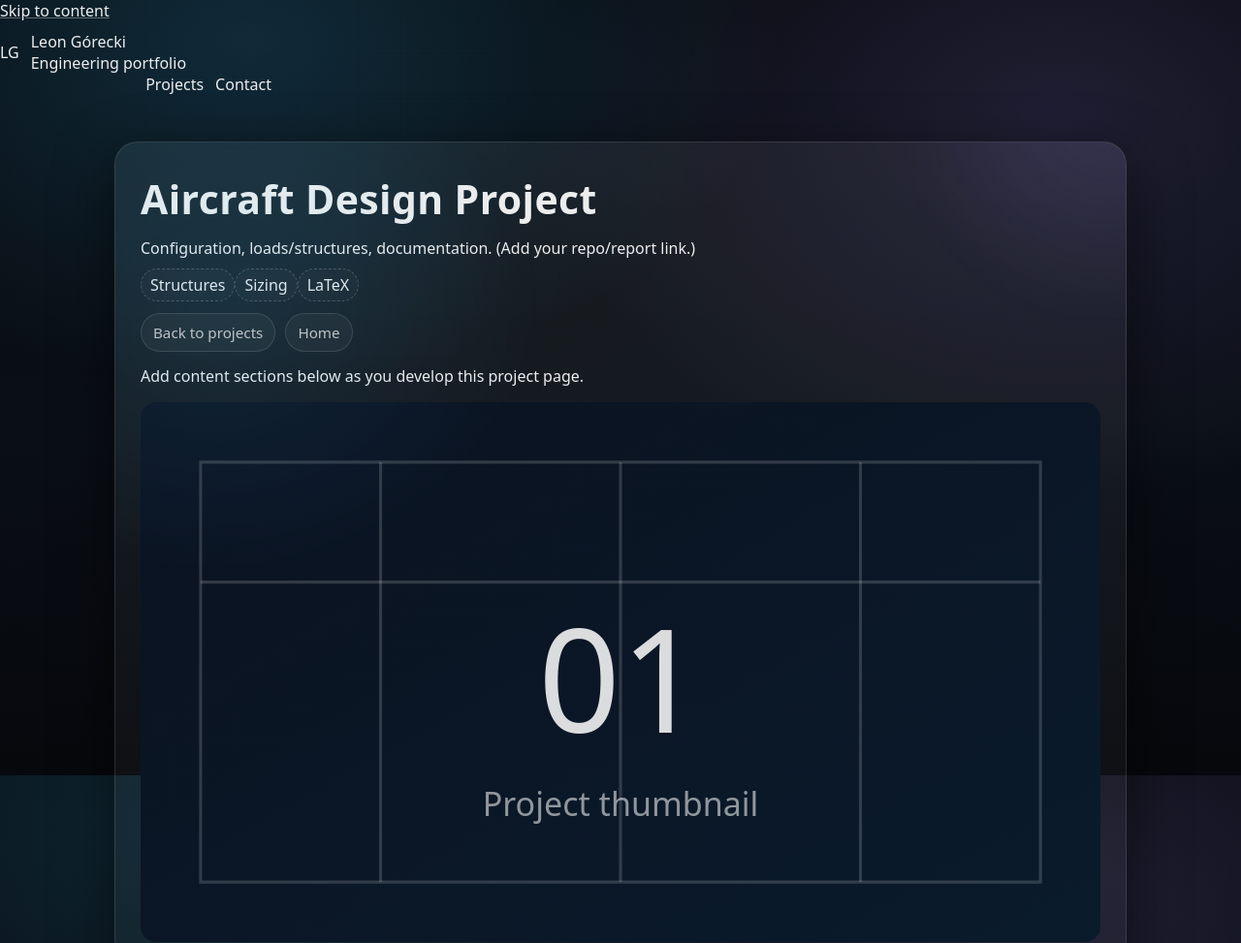
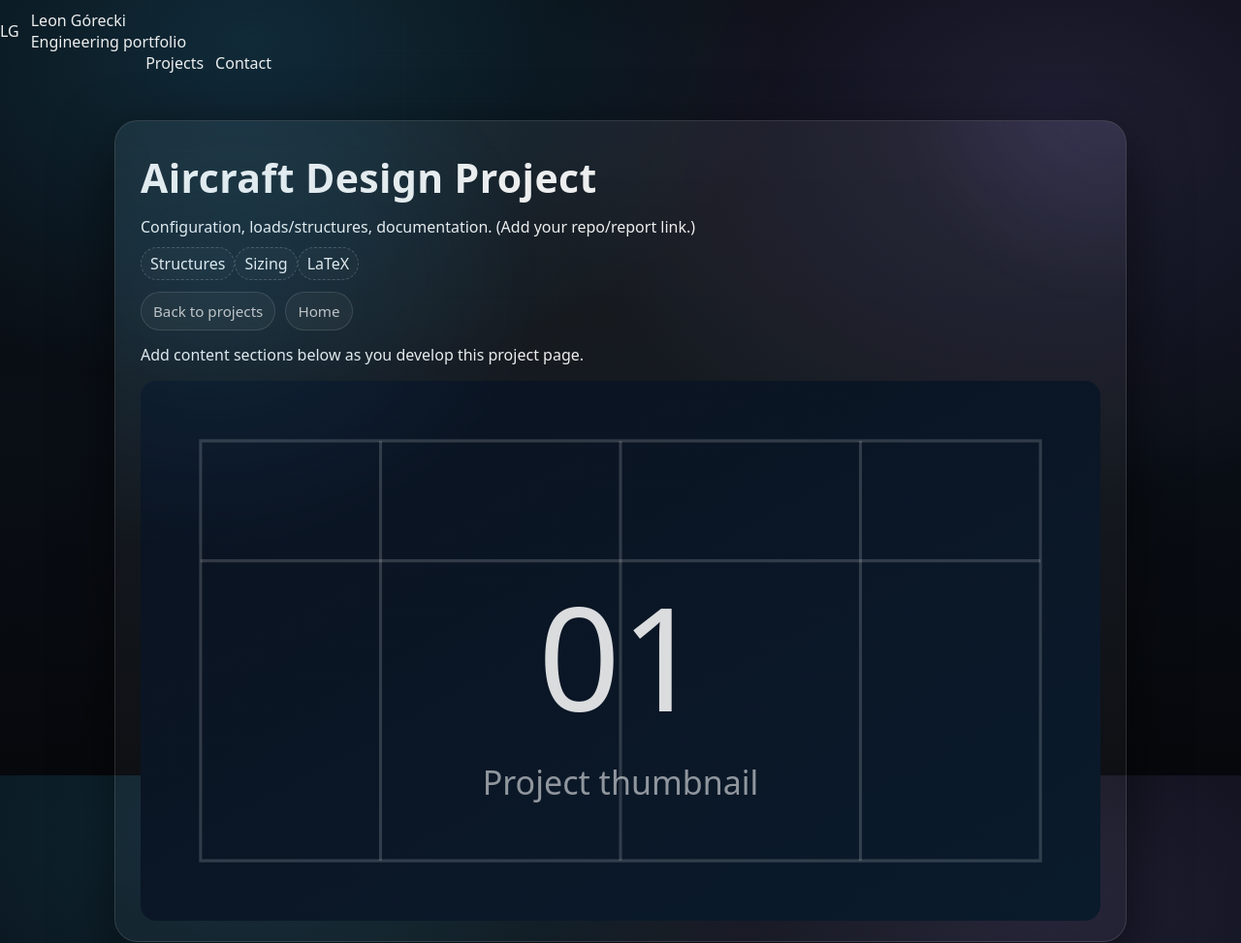
Before and after one commit to leo-01000111/leo-01000111.github.io, a plain HTML site: page projects/project1.html in a window 1280 px wide. Shown: the top 973 px of the page at 97% size. Drawn offline with Linux system fonts and the light colour scheme.

Commit message:
Update project1.html

```diff
--- a/projects/project1.html
+++ b/projects/project1.html
@@ -12,7 +12,6 @@
   <script defer src="/assets/main.js"></script>
 </head>
 <body data-project-id="1">
-  <a class="skip" href="#main">Skip to content</a>
 
   <header class="top">
     <div class="inner">
```
